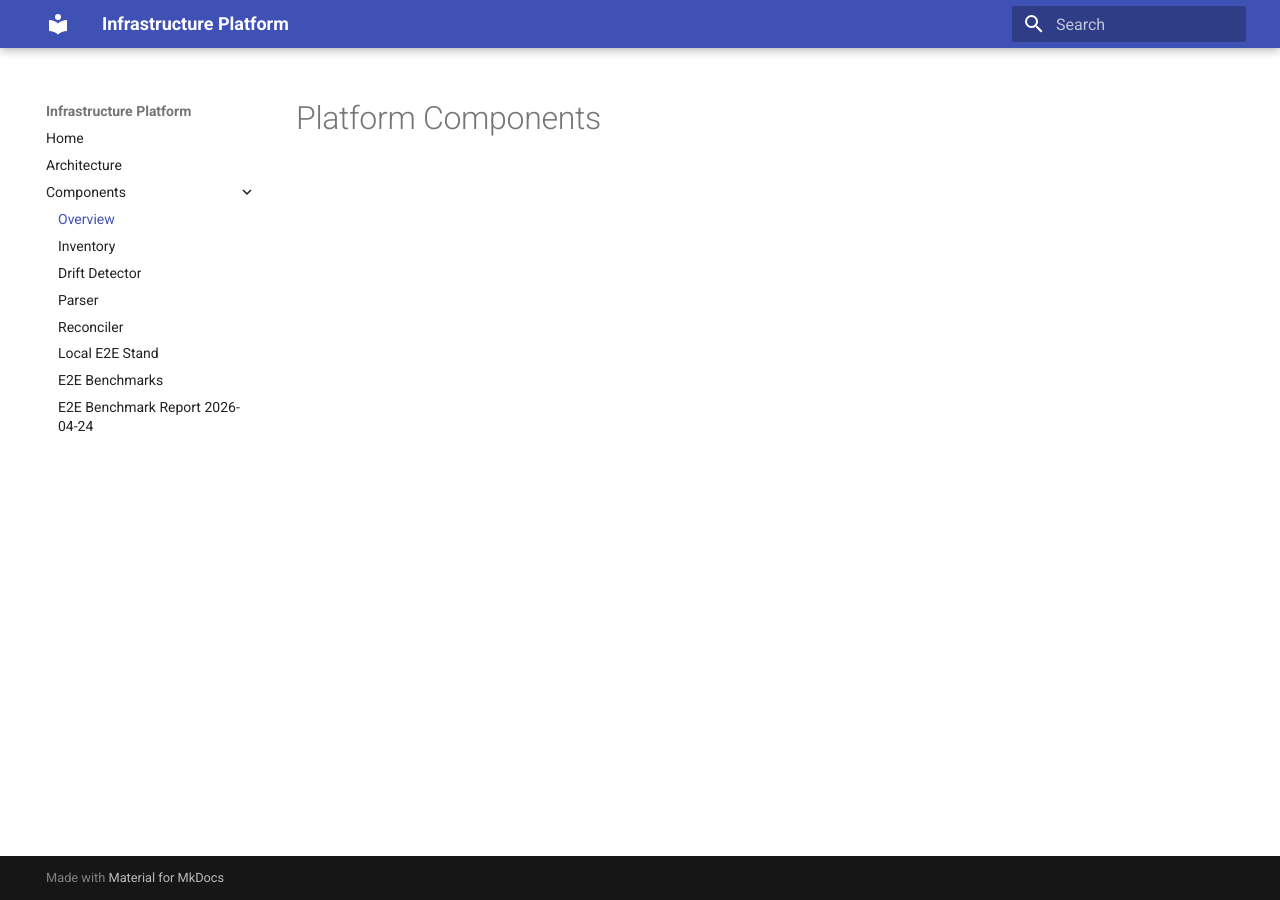
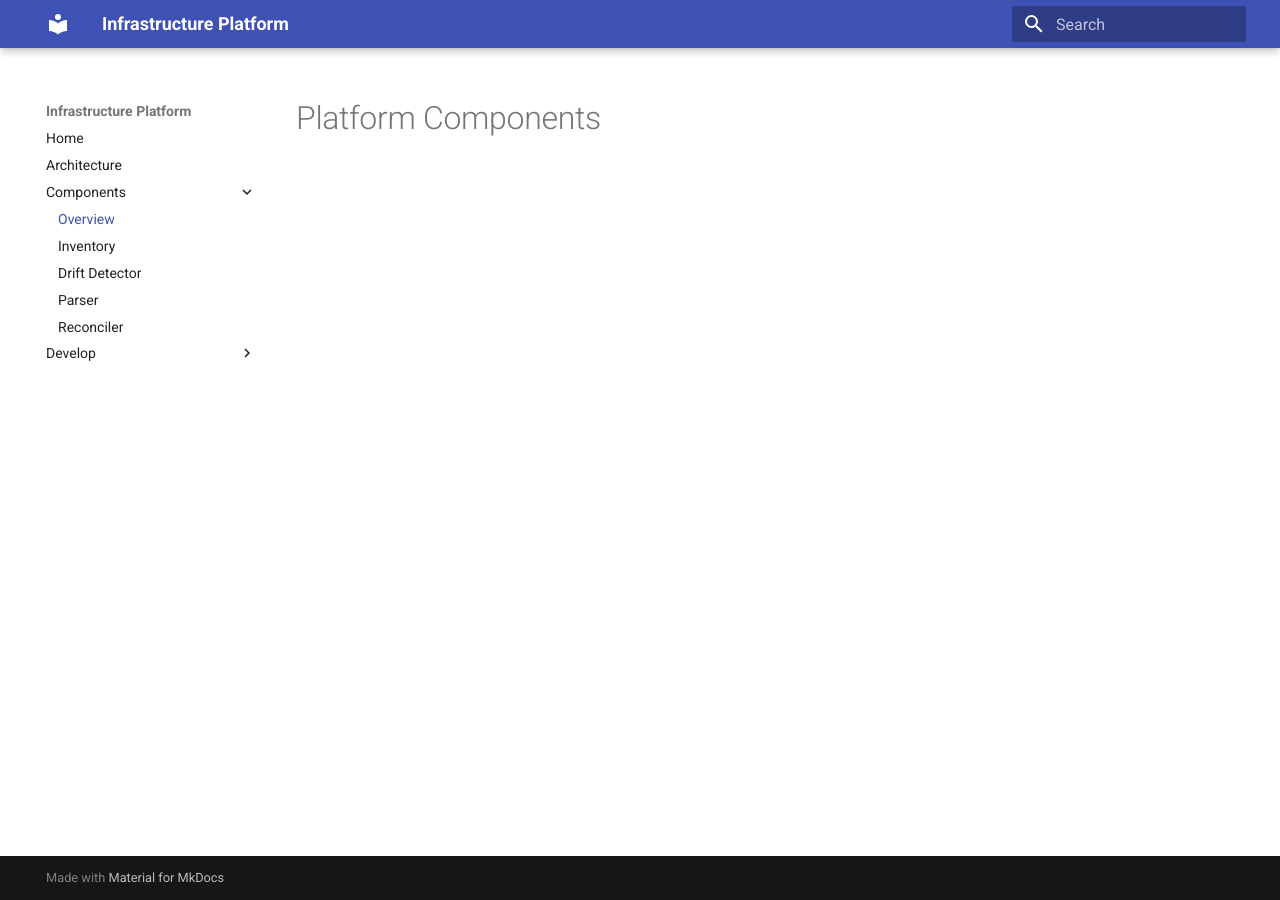
Before and after one commit to BaronPipistron/Infrastructure-Management-Platform, an MkDocs documentation site: the page built from docs/02-components/index.md, in a window 1280 px wide. Built offline with MkDocs 1.6.1 and Material for MkDocs 9.7.7, drawn with Linux system fonts in a browser that asks for light colours; some of the changed lines change nothing that is shown.

Commit message:
Update mkdocs.yml

```diff
--- a/mkdocs.yml
+++ b/mkdocs.yml
@@ -12,6 +12,7 @@ nav:
       - Drift Detector: 02-components/02-drift-detector/index.md
       - Parser: 02-components/03-parser/index.md
       - Reconciler: 02-components/04-reconciler/index.md
+  - Develop:
       - Local E2E Stand: 03-develop/01-local-e2e/index.md
       - E2E Benchmarks: 03-develop/02-benchmarks/index.md
       - E2E Benchmark Report 2026-04-24: 03-develop/02-benchmarks/report-2026-04-24.md
```
